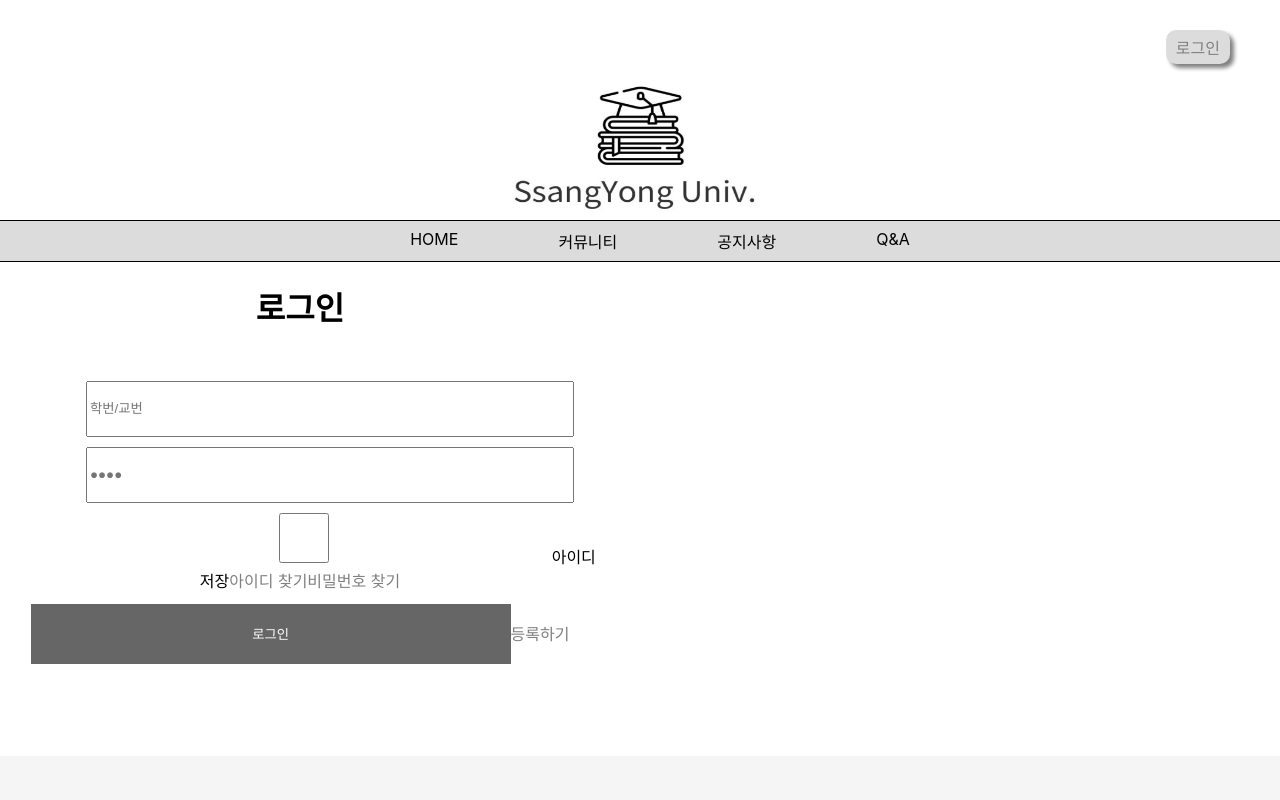
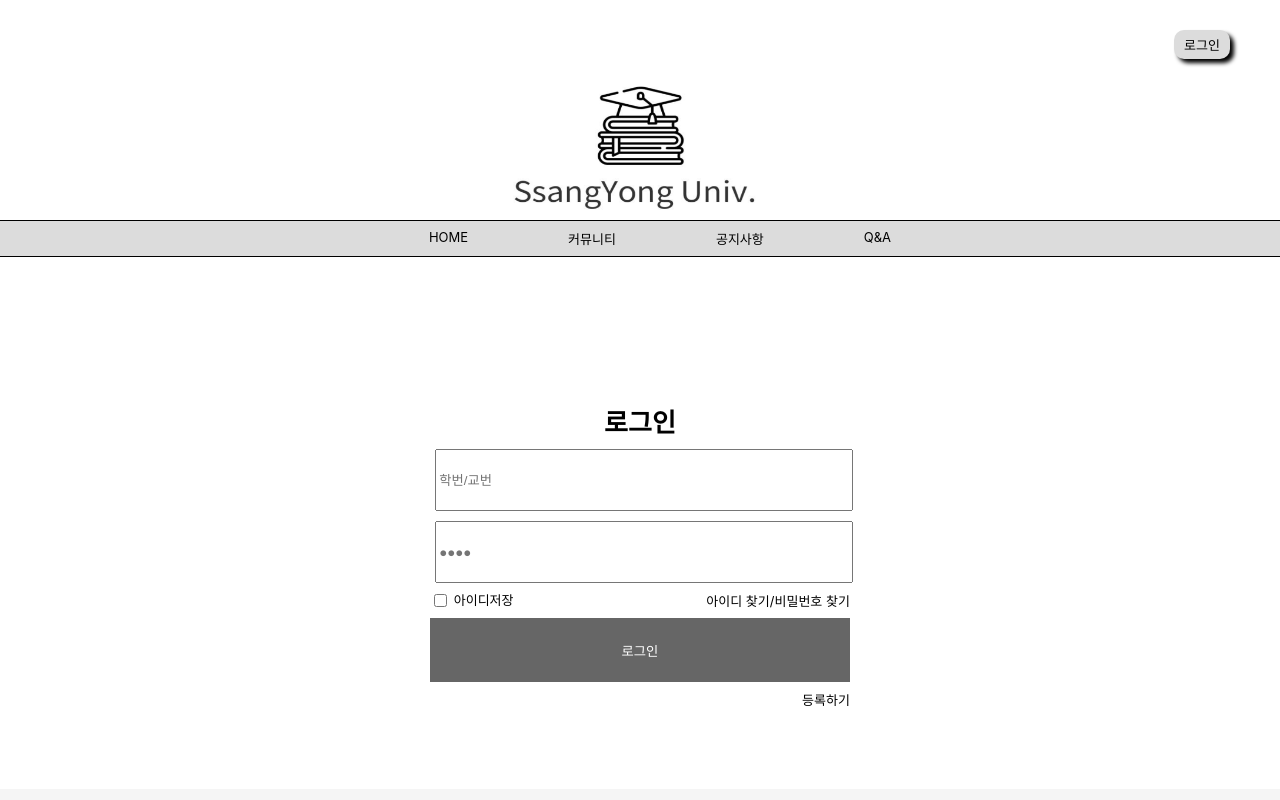
Before and after one commit to cjccss/lmsproject_repactoring_F, a Next.js app: page /user/login in a window 1280 px wide. Shown: the top 800 px of the page. Built offline with nearby package versions, Linux system fonts and the light colour scheme.

Commit message:
feat.로그인페이지 css 수정

```diff
--- a/components/layout/header.jsx
+++ b/components/layout/header.jsx
@@ -17,7 +17,7 @@ export default function Header() {
             </Head>
             <header>
                     <div>
-                        <Link href={'/user/signin'}><span type="button">로그인</span></Link>
+                        <Link href={'/user/login'}><span>로그인</span></Link>
                         {path === "/" ? <SideNav /> : ''}
                     </div>
                     <span><Link href={'/'}><Image width={300} height={150} src="/images/logo.png" alt="쌍용대학교"/></Link></span>
--- a/pages/user/login.jsx
+++ b/pages/user/login.jsx
@@ -4,64 +4,101 @@ import Link from "next/link";
 
 export default function Login() {
     //input type=number e와 -입력 방지 노션에 만들어 놓은 것 참고
+
+
+    const handleSubmit = (e) => {
+        e.preventDefault();
+        // const userid = e.target.userid.value;
+        // const pwd = e.target.pwd.value;
+        // console.log(userid, pwd);
+    }
+
+    // input type=number에 e와 -입력되면 ''로 바꾸기
+
+
     return(
-        <>
+        <form onSubmit={handleSubmit}>
             <SeoTitle title = "로그인" />
-            <div class="loginView">
-                <h1> 로그인</h1>
-                <br/>
-                <div>
-                    <input type="number" name="userid" class="form-control"
-                        placeholder="학번/교번" id="loginUserid" maxlength="20" />
-                    <input type="password" name="pwd" class="form-control"
-                        placeholder="●●●●" id="loginPwd" maxlength="20" />
-                </div>
+            <h1> 로그인</h1>
+            <div className="loginFrm">
+                <input type="number" name="userid" className="form-control"
+                    placeholder="학번/교번" id="loginUserid" maxLength="20" />
+                <input type="password" name="pwd" className="form-control"
+                    placeholder="●●●●" id="loginPwd" maxLength="20" />
+            </div>
+            <div className="rememberId">
                 <input type="checkbox" id="saveid" name="saveid"/>
                 <label htmlFor="saveid">&nbsp;아이디저장</label>
-                <span>
+                <span className="findAccount">
                     <Link href={'/'}>아이디 찾기</Link>
+                    /
                     <Link href={'/'}>비밀번호 찾기</Link>
                 </span>
-                <br/>
-                <button type="button" id="btnSubmit" class="loginSubmit">로그인</button>
-                <span>
-                    <Link href={'/'}>등록하기</Link>
-                </span>
+            </div>
+            <button type="submit">로그인</button>
+            <div className="regAccount">
+                <Link href={'/'}>등록하기</Link>
             </div>
             <style jsx>{`
+                form {
+                    margin: 10% 10% 0 10%;
+                    display: grid;
+                    justify-items: center;
+                }
+                .loginFrm {
+                    width: 40%;
+                }
                 h1 {
-                    font-weight: bold;
+                    margin-bottom: 0;
                 }
-                div {
-                    text-align:center;
-                    width: 600px;
+                input[type=number],
+                input[type=password]  {
+                    height:7vh;
+                    width: 100%;
+                    margin-top: 10px;
                 }
-                div input {
-                    height:50px;
-                    width: 80%;
-                    margin-top: 10px;
-                    margin-left:60px;
+                input[type=number]::-webkit-outer-spin-button,
+                input[type=number]::-webkit-inner-spin-button {
+                    -webkit-appearance: none;
+                    margin: 0;
                 }
-                span:nth-child(1){
-                    margin-left:240px;
+                input[type=checkbox] {
+                    float: left;
+                }
+                label {
+                    position: relative;
+                    top: -1px;
+                    float: left;
+                }
+                label:hover {
+                    font-weight: bolder;
+                }
+                .rememberId {
+                    width: 41%;
+                    margin-top: 1vh;
+                }
+                .findAccount {
+                    float: right;
                     cursor: pointer;
                 }
-                span:nth-child(2){
-                    margin-left:430px;
+                .regAccount {
                     cursor: pointer;
+                    width: 41%;
+                    text-align: end;
                 }
                 button {
                     background-color: #666;
                     color: white;
-                    padding: 14px 20px;
-                    margin: 12px 0;
+                    margin: 1vh 0;
                     border: none;
                     cursor: pointer;
-                    height:60px;
-                    width:80%;
+                    height:8vh;
+                    width:41%;
                 }
-
+                button:hover {
+                    font-weight: bolder;
+                }
             `}</style>
-        </>
+        </form>
     );
 }
--- a/styles/globals.css
+++ b/styles/globals.css
@@ -4,9 +4,10 @@ body {
   margin: 0;
   font-family: -apple-system, BlinkMacSystemFont, Segoe UI, Roboto, Oxygen,
     Ubuntu, Cantarell, Fira Sans, Droid Sans, Helvetica Neue, sans-serif;
+  font-size: 13px;
 }
 a {
-  color:gray;
+  color:black;
   text-decoration:none;
 }
 a:hover {
```
